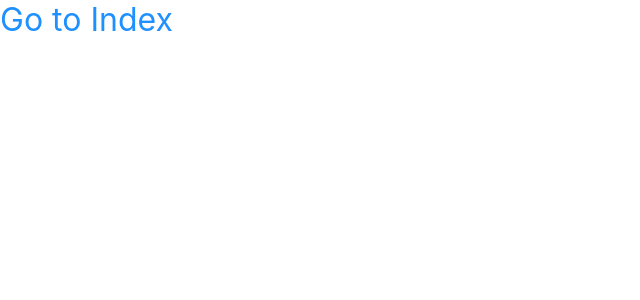
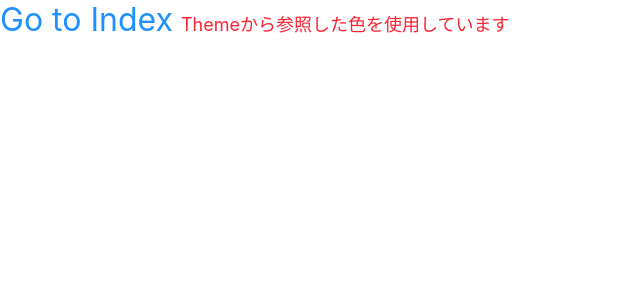
Before and after one commit to kazunoriboy/next-practice, a Next.js app: page /sample in a window 1280 px wide. Shown: the top 300 px of the page, without its empty margins (0-640 px from the left). Built offline with nearby package versions, Linux system fonts and the light colour scheme.

Commit message:
テーマを設定し、コンポーネントでそのテーマのスタイルにアクセスする
おそらくコンテキストプロバイダーをカスタマイズしたであろう、themeproviderを使用する
呼び出す際はpropsからthemeを引っ張りだしてきて使用する

```diff
--- a/pages/_app.tsx
+++ b/pages/_app.tsx
@@ -1,8 +1,14 @@
 import '../styles/globals.css'
 import type { AppProps } from 'next/app'
+import { ThemeProvider } from 'styled-components'
+import { theme } from './theme'
 
-function MyApp({ Component, pageProps }: AppProps) {
-  return <Component {...pageProps} />
+const MyApp = ({ Component, pageProps }: AppProps) => {
+  return (
+    <ThemeProvider theme={theme}>
+      <Component {...pageProps}/>
+    </ThemeProvider>
+  )
 }
 
 export default MyApp
--- a/pages/sample.tsx
+++ b/pages/sample.tsx
@@ -21,10 +21,17 @@ const StyledLink = styled(BaseLink)`
   font-size: 2em;
 `
 
+const Text = styled.span`
+  color: ${(props) => props.theme.colors.red};
+  font-size: ${(props) => props.theme.fontSizes[3]};
+  margin: ${(props) => props.theme.spaces[2]};
+`
+
 const Page: NextPage = () => {
   return (
     <div>
       <StyledLink href="/">Go to Index</StyledLink>
+      <Text>Themeから参照した色を使用しています</Text>
     </div>
   )
 }
--- /dev/null
+++ b/pages/theme.ts
@@ -0,0 +1,12 @@
+export const theme = {
+  spaces: ['0px', '4px', '8px', '16px', '24px', '32px'],
+  colors: {
+    white: '#eee',
+    black: '#333',
+    red: '#ff2233',
+  },
+  fontSizes: ['12px', '14px', '16px', '18px', '20px', '23px'],
+  fonts: {
+    primary: `arial, sans-serif`,
+  },
+}
```
